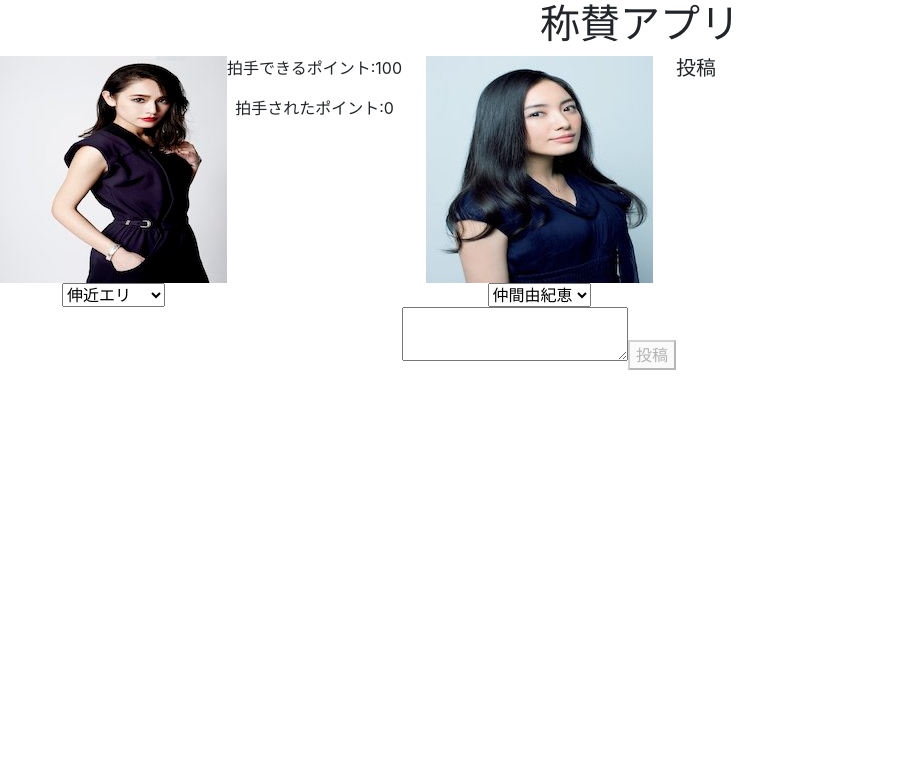
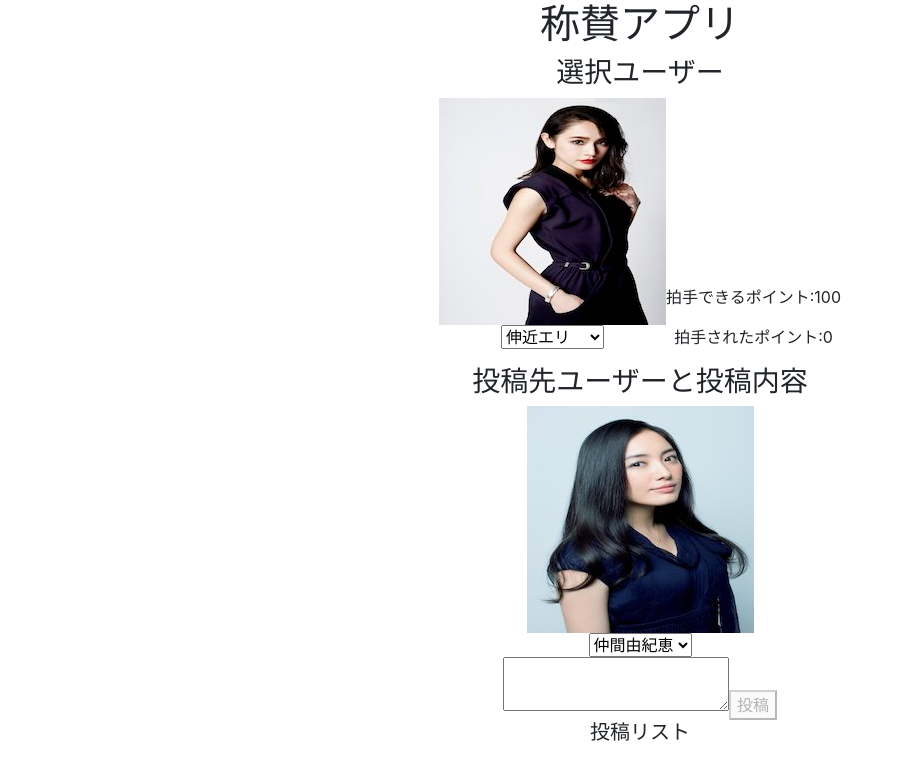
Before and after one commit to westtail/2020Intern_Assignment, a React (Create React App) app: page / in a window 1280 px wide. Shown: the top 780 px of the page, without its empty margins (0-904 px from the left). Built offline with nearby package versions, Linux system fonts and the light colour scheme.

Commit message:
最終細かい部分の修正

```diff
--- a/src/main.css
+++ b/src/main.css
@@ -1,18 +1,12 @@
 .main{
     text-align:center;
 }
-.user {
-    float: left;
-}
 .userImage{
-    float: left;
+    display: inline-block;
 }
 .userParameter{
-    float: left;
+    display: inline-block;
 
-}
-.sendUser{
-    float: left;
 }
 .sendUserImagee {
     display: inline-block;
@@ -21,10 +15,6 @@
     display: inline-block;
 }
 
-.post{
-    float: left;
-
-}
 .postpost{
     width:150px;
     display: inline-block;
--- a/src/main.js
+++ b/src/main.js
@@ -202,6 +202,7 @@ export default class Main extends Component {
       </div>
 
       <div className = "user">
+      <h3>選択ユーザー</h3>
         <div className= "userImage">
           <img src={selectedUser.image} alt="user"></img>
           <div className= "chengeUser ">
@@ -215,6 +216,7 @@ export default class Main extends Component {
       </div>
 
       <div className = "sendUser">
+      <h3>投稿先ユーザーと投稿内容</h3>
         <div className = "sendUserImage">
           <img src={sendToUser.image} alt="ch"></img>
           <div className = "chengeSendUser">
@@ -230,7 +232,7 @@ export default class Main extends Component {
       </div>
 
       <div className = "post">
-      <h5>投稿</h5>
+      <h5>投稿リスト</h5>
         <ul>
           {postList.map((post, index) => <li key={index}>
             <p className = "postpost">投稿内容 : {post.post}</p>
@@ -239,9 +241,9 @@ export default class Main extends Component {
               <button data-tip={post.applause} data-for='global' onClick={() => { this.addApplause(index) }} disabled={post.applauseDisabled} >拍手</button>
             </p>
             <p className = "postdatea">
-              送信元 :  {post.sender.name}<br></br>
-              送信先 :  {post.receiver.name}<br></br>
-              日時 :  {post.postTime}<br></br>
+              紹介した人 :  {post.sender.name}<br></br>
+              紹介された人 :  {post.receiver.name}<br></br>
+              投稿日時 :  {post.postTime}<br></br>
             </p>
             <ReactTooltip id='global'  aria-haspopup = 'true' getContent={(dataTip) => `拍手してくれた人  ${dataTip}`}/>
           </li>)}
```
